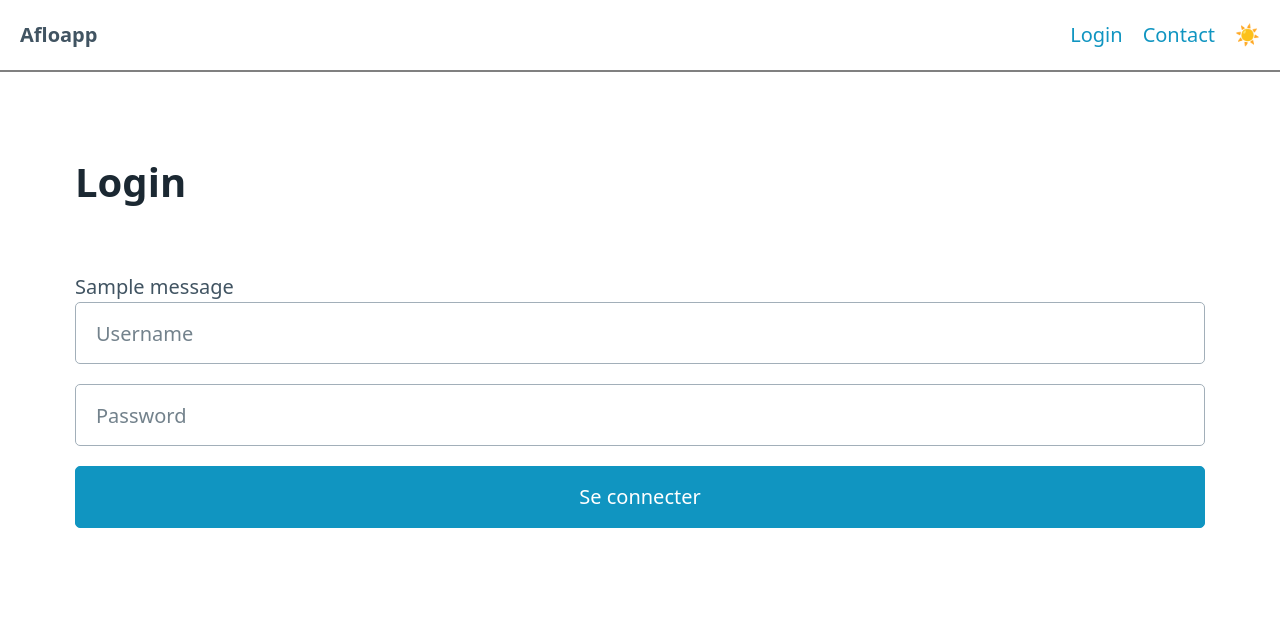
After one commit to Lolooo21/Django-afloapp, a Django app: page /login/ in a window 1280 px wide. The commit adds this page. Shown: the top 637 px of the page. Run offline with Django 4.2, Linux system fonts and the light colour scheme; one stand-in notice (Sample message) is shown.

Commit message:
modif app afloapp

```diff
--- a/afloapp/admin.py
+++ b/afloapp/admin.py
@@ -1,7 +1,10 @@
 from django.contrib import admin
 
-from .models import Formation
+from .models import Eleve, Formateur, Formation, Information
 
 # Register your models here.
 
 admin.site.register(Formation)
+admin.site.register(Formateur)
+admin.site.register(Information)
+admin.site.register(Eleve)
--- a/afloapp/templates/afloapp/components/navbar.html
+++ b/afloapp/templates/afloapp/components/navbar.html
@@ -3,9 +3,15 @@
       <li><strong>Afloapp</strong></li>
     </ul>
     <ul>
-      <li><a href="{% url 'home' %}">Home</a></li>
-      <li><a href="{% url 'formations' %}">Formations</a></li>
-      <li><a href="{% url 'about' "Quentin" %}">About</a></li>
+      {% if request.user.is_authenticated %}
+        <small style='margin-right: 20px'>Bienvenue, {{request.user.username}}</small>
+        <li><a href="{% url 'home' %}">Home</a></li>
+        <li><a href="{% url 'formations' %}">Formations</a></li>
+        <li><a href="{% url 'about' "Quentin" %}">About</a></li>
+        <li><a href="{% url 'logout' %}">Logout</a></li>
+      {% else %}
+      <li><a href="{% url 'login' %}">Login</a></li>
+      {% endif %}
       <li><a href="{% url 'contact' %}">Contact</a></li>
       <li><a href="#" id="color-mode" onclick="toggleColorMode()">☀️</a></li>
     </ul>
--- /dev/null
+++ b/afloapp/templates/afloapp/pages/login.html
@@ -0,0 +1,21 @@
+{% extends 'afloapp/layouts/main.html' %}
+
+{% block content %}
+<h1>Login</h1>
+{% if messages %}
+    {% for message in messages %}
+    {{message}}
+    {% endfor %}
+{% endif %}
+<form method="POST">
+    {% csrf_token %}
+    <form method="POST">
+        {% comment %} <label for="usename">Username</label> {% endcomment %}
+        <input type="text"  name="username" placeholder="Username" required>
+        {% comment %} <label for="password">Password</label> {% endcomment %}
+        <input type="password"  name="password" placeholder="Password" required>
+        <button type="submit">Se connecter</button>
+    </form>
+</form>
+
+{% endblock content %}
--- /dev/null
+++ b/afloapp/templates/afloapp/pages/logout.html
@@ -0,0 +1,6 @@
+{% extends 'afloapp/layouts/main.html' %}
+
+{% block content %}
+<h1>Déconnexion...</h1>
+<h2>Merci de votre visite!!{{request.user.username}}</h2>
+{% endblock content %}
--- a/afloapp/urls.py
+++ b/afloapp/urls.py
@@ -7,8 +7,11 @@ urlpatterns = [
     path('formations/', views.formations, name="formations"),
     path('formations/update/<str:pk>/' , views.update_formation , name="update-formation"),
     path('formations/delete/<str:pk>/', views.delete_formation, name="delete-formation"),
-    path('formations/create/' , views.create_formation , name="create-formation"),
+    path('formations/create/', views.create_formation , name="create-formation"),
     path('formations/<str:pk>/', views.formation, name="formation"),
     path('about/<str:name>/', views.about, name="about"),
     path('contact/', views.contact, name="contact"),
+
+    path('login/',views.login, name="login"),
+    path('logout/',views.logout, name="logout"),
 ]
--- a/afloapp/views.py
+++ b/afloapp/views.py
@@ -1,9 +1,16 @@
+from django.contrib import messages
+from django.contrib.auth import authenticate
+from django.contrib.auth import login as djangoLogin
+from django.contrib.auth import logout as djangoLogout
+from django.contrib.auth.decorators import login_required,permission_required
+from django.contrib.auth.models import User
+
 from django.http import HttpRequest, HttpResponse
 from django.shortcuts import redirect, render
 
 from .models import Formation
 
-from.forms import FormationForm
+from.forms import FormationForm,LoginForm
 
 
 users = [
@@ -12,45 +19,51 @@ users = [
     { "id": 3, "username": "Samah", "role": "Maitre Pokemon" },
 ]
 
-
+@login_required(login_url="login") # pour etre redirigé obligatoirement vers home
 def home(request: HttpRequest) -> HttpResponse:
     current_user = { "name": "Quentin", "is_admin": True }
     context = { "users": users, "current_user": current_user }
     return render(request, 'afloapp/pages/home.html', context)
 
-
+@login_required(login_url="login")
+@permission_required(perm='afloapp.view_formation', login_url='home')
 def formations(request: HttpRequest) -> HttpResponse:
     formations = Formation.objects.all().order_by("-createdAt")
     # formations = Formation.objects.filter(nom__contains="for", id__gt=2, diplomante=True)
     context = { "formations": formations }
     return render(request, 'afloapp/pages/formations.html', context)
 
-
+@login_required(login_url="login")
+@permission_required(perm='afloapp.view_formation', login_url='fhome')
 def formation(request: HttpRequest, pk: str) -> HttpResponse:
     formation = Formation.objects.get(id=pk)
     context = { "formation": formation }
     return render(request, 'afloapp/pages/formation.html', context)
 
+@login_required(login_url="login")
 def about(request: HttpRequest, name: str) -> HttpResponse:
     context = { "email": "qa@aflokkat.com", "name": name }
     return render(request, 'afloapp/pages/about.html', context)
 
-
+@login_required(login_url="login")
 def contact(request: HttpRequest) -> HttpResponse:
     return render(request, 'afloapp/pages/contact.html')
 
+@login_required(login_url="login")
+@permission_required(perm='afloapp.add_formation', login_url='formation')
 def create_formation(request: HttpRequest) -> HttpResponse:
     if request.method == "POST":
-        form = FormationForm(request.POST)
+        form = FormationForm(request.POST) #POST on récupère l'information
         if form.is_valid:
             form.save()
         return redirect('formations')
 
     form = FormationForm()
-    context = {'form': form}
+    context = {'form': form, "type":"create"}
     return render(request, 'afloapp/pages/create_formation.html',context)
 
-
+@login_required(login_url="login")
+@permission_required(perm='afloapp.change_formation', login_url='formation')
 def update_formation(request: HttpRequest, pk: str) -> HttpResponse:
     formation = Formation.objects.get(id=pk)
     form = FormationForm(instance=formation)
@@ -59,10 +72,36 @@ def update_formation(request: HttpRequest, pk: str) -> HttpResponse:
         if form.is_valid:
             form.save()
         return redirect('formations')
-    context = {'form': form,'formation':formation}
-    return render(request, 'afloapp/pages/update_formation.html',context)
+    context = {'form': form,"type":"update"}
+    return render(request, 'afloapp/pages/create_formation.html',context)
 
+@login_required(login_url="login")
+@permission_required(perm='afloapp.delete_formation', login_url='formation')
 def delete_formation(request: HttpRequest, pk:str) -> HttpResponse:
     formation = Formation.objects.get(id=pk)
     formation.delete()
     return redirect('formations')
+
+
+def login(request: HttpRequest) -> HttpResponse:
+    if request.method == "POST":
+        username = request.POST.get("username") # .get()pour récupérer un élément d'un dictionnaire python request.POST
+        password = request.POST.get("password")
+        try:
+            user = User.objects.get(username=username)#vérification de l'entree utilisateur si le username est égale à celui de la base de donnée
+        except:
+            messages.error(request, "Les identifiants sont incorrects")
+            return redirect("login")
+        user = authenticate(request, username=username, password=password)#authentification
+
+        if user is not None: #si touttes les informations sont corrects connection
+            djangoLogin(request, user)#on récupère les informations entrées
+            return redirect("home")
+        else:
+            messages.error(request, "Les identifiants sont incorrects")
+    return render(request, 'afloapp/pages/login.html')
+
+def logout(request: HttpRequest) -> HttpResponse:
+    djangoLogout(request)
+    context = {}
+    return render(request,'afloapp/pages/logout.html')
```
Also changed, not shown: afloapp/forms.py (+9 -1 lines), afloapp/models.py (+42 -0 lines), afloapp/templates/afloapp/pages/create_formation.html (+7 -1 lines), afloapp/templates/afloapp/pages/formations.html (+7 -2 lines), afloapp/templates/afloapp/pages/home.html (+13 -2 lines), afloapp/templates/afloapp/pages/update_formation.html (deleted, +0 -11 lines), afloapp/migrations/0003_eleve_formateur_information_formation_eleves_and_more.py (added), db.sqlite3.
